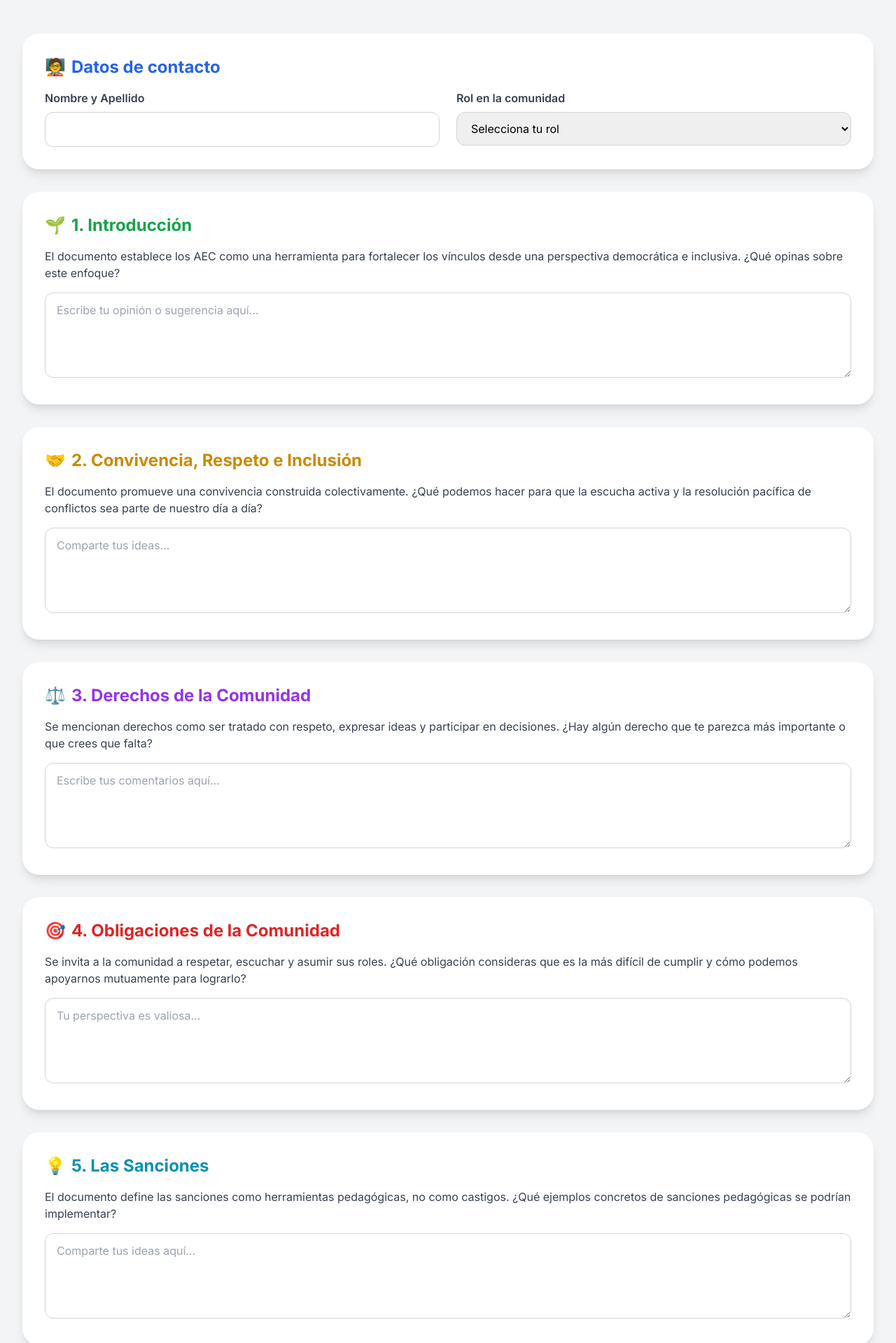
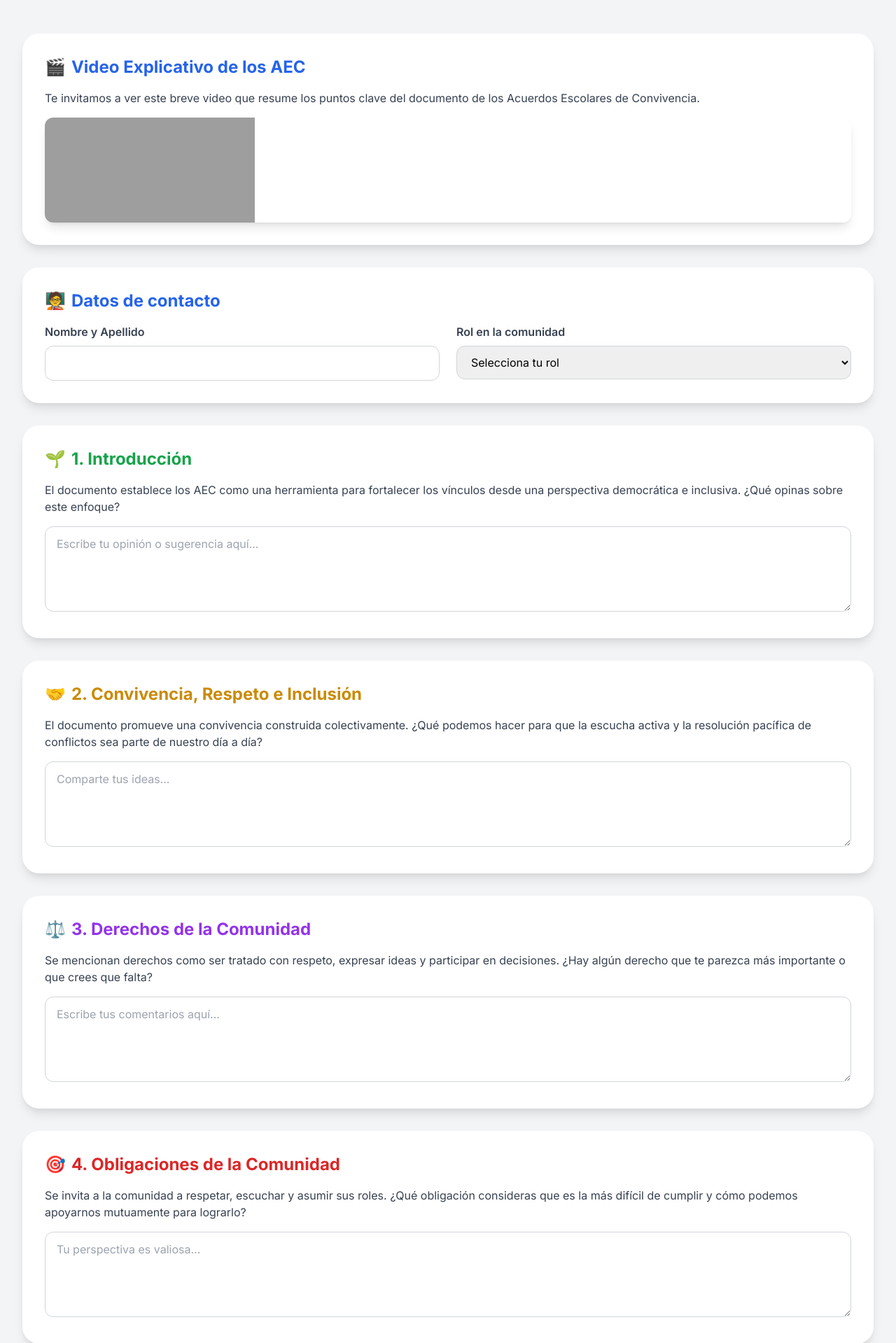
Before and after one commit to gpabloandres/aec, a Flask app: page / in a window 1280 px wide. Shown: the part 172-2091 px from the top of the page at 70% size. Run offline with Flask 3, Linux system fonts and the light colour scheme; some libraries are stand-ins or nearby versions; grey boxes are pictures that could not be loaded.

Commit message:
Agrega video al form AEC

```diff
--- a/templates/index.html
+++ b/templates/index.html
@@ -6,6 +6,7 @@
     <title>Formulario AEC - Colegio Antonio Martín Marte</title>
     <script src="https://cdn.tailwindcss.com"></script>
     <script src="https://unpkg.com/qrious@4.0.2/dist/qrious.js"></script>
+    <script src="https://cdn.tailwindcss.com?plugins=aspect-ratio"></script>
     <style>
         @import url('https://fonts.googleapis.com/css2?family=Inter:wght@400;600;700&display=swap');
         body {
@@ -31,6 +32,17 @@
             <p class="text-xl text-gray-600">Colegio Técnico Provincial "Antonio Martín Marte"</p>
             <p class="text-md text-gray-500 mt-4">✍️ Tu opinión es fundamental para construir juntos los AEC, basados en <strong>los pilares promovidos por nuestra institución: respeto, solidaridad, empatía, colaboración, responsabilidad y pertenencia</strong>. ¡Gracias por tu participación!</p>
         </header>
+
+        <!-- Sección del Video Explicativo -->
+        <div class="section-card">
+            <h2 class="text-2xl font-bold text-blue-600 mb-4 flex items-center">
+                <span class="mr-2">🎬</span> Video Explicativo de los AEC
+            </h2>
+            <p class="text-gray-700 mb-4">Te invitamos a ver este breve video que resume los puntos clave del documento de los Acuerdos Escolares de Convivencia.</p>
+            <div class="aspect-w-16 aspect-h-9 rounded-xl overflow-hidden shadow-lg">
+                <iframe src="https://www.youtube.com/embed/oil3DagOacg" title="YouTube video player" frameborder="0" allow="accelerometer; autoplay; clipboard-write; encrypted-media; gyroscope; picture-in-picture" allowfullscreen></iframe>
+            </div>
+        </div>
 
         <!-- El formulario se envía ahora a un iframe para evitar la redirección -->
         <form id="aec-form" class="space-y-8" action="/submit" method="post" target="hidden-iframe">
```
